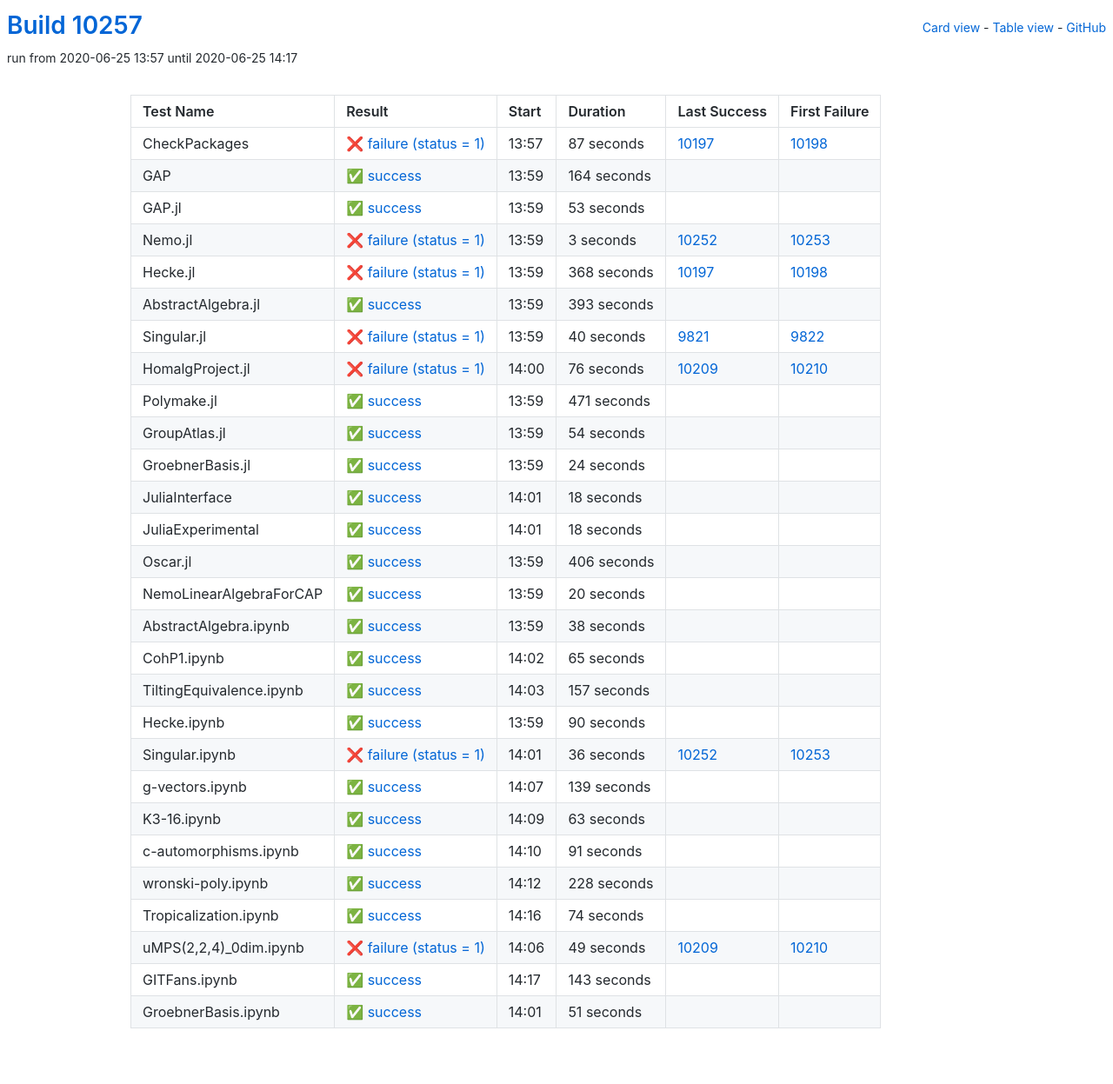
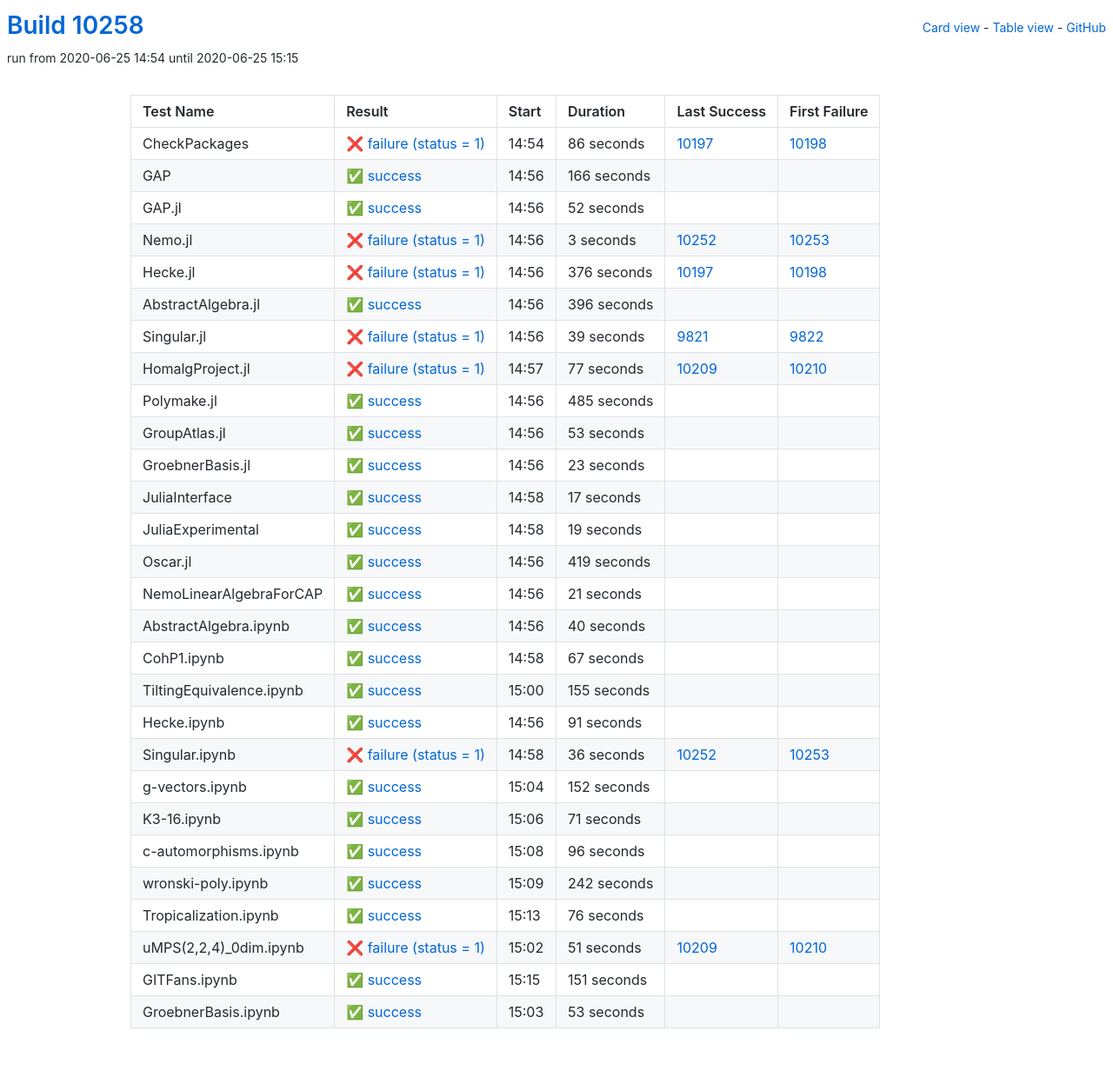
Before and after one commit to oscar-system/oscar-ci-status, a Jekyll site: the page built from table.html, in a window 1280 px wide. Shown: the whole page at 87% size. Built offline with Jekyll 4.4.1, drawn with Linux system fonts in a browser that asks for light colours.

Commit message:
Build #10258

```diff
--- a/_data/ci.yml
+++ b/_data/ci.yml
@@ -1,6 +1,6 @@
 ---
-build: 10257
-build_url: https://oscarci.mathematik.uni-kl.de/job/oscar/10257/
+build: 10258
+build_url: https://oscarci.mathematik.uni-kl.de/job/oscar/10258/
 job: oscar
 organization: oscar-system
 repo: oscar-ci-status
@@ -8,44 +8,44 @@ repourl: https://github.com/oscar-system/oscar-ci-status
 tests:
 - name: CheckPackages
   id: checkpackages
-  log: https://oscarci.mathematik.uni-kl.de/job/oscar/10257/artifact/logs/build-10257/CheckPackages.log
-  start: 2020-06-25 13:57
+  log: https://oscarci.mathematik.uni-kl.de/job/oscar/10258/artifact/logs/build-10258/CheckPackages.log
+  start: 2020-06-25 14:54
   success: false
   exitcode: 1
   status: failure
-  duration: 87
+  duration: 86
   last_success: 10197
   last_success_url: https://oscarci.mathematik.uni-kl.de/job/oscar/10197/
   first_failure: 10198
   first_failure_url: https://oscarci.mathematik.uni-kl.de/job/oscar/10198/
 - name: GAP
   id: gap
-  log: https://oscarci.mathematik.uni-kl.de/job/oscar/10257/artifact/logs/build-10257/GAP.log
-  start: 2020-06-25 13:59
+  log: https://oscarci.mathematik.uni-kl.de/job/oscar/10258/artifact/logs/build-10258/GAP.log
+  start: 2020-06-25 14:56
   success: true
   exitcode: 0
   status: success
-  duration: 164
+  duration: 166
   last_success: false
   last_success_url:
   first_failure: false
   first_failure_url:
 - name: GAP.jl
   id: gap-jl
-  log: https://oscarci.mathematik.uni-kl.de/job/oscar/10257/artifact/logs/build-10257/GAP.jl.log
-  start: 2020-06-25 13:59
+  log: https://oscarci.mathematik.uni-kl.de/job/oscar/10258/artifact/logs/build-10258/GAP.jl.log
+  start: 2020-06-25 14:56
   success: true
   exitcode: 0
   status: success
-  duration: 53
+  duration: 52
   last_success: false
   last_success_url:
   first_failure: false
   first_failure_url:
 - name: Nemo.jl
   id: nemo-jl
-  log: https://oscarci.mathematik.uni-kl.de/job/oscar/10257/artifact/logs/build-10257/Nemo.jl.log
-  start: 2020-06-25 13:59
+  log: https://oscarci.mathematik.uni-kl.de/job/oscar/10258/artifact/logs/build-10258/Nemo.jl.log
+  start: 2020-06-25 14:56
   success: false
   exitcode: 1
   status: failure
@@ -56,188 +56,188 @@ tests:
   first_failure_url: https://oscarci.mathematik.uni-kl.de/job/oscar/10253/
 - name: Hecke.jl
   id: hecke-jl
-  log: https://oscarci.mathematik.uni-kl.de/job/oscar/10257/artifact/logs/build-10257/Hecke.jl.log
-  start: 2020-06-25 13:59
+  log: https://oscarci.mathematik.uni-kl.de/job/oscar/10258/artifact/logs/build-10258/Hecke.jl.log
+  start: 2020-06-25 14:56
   success: false
   exitcode: 1
   status: failure
-  duration: 368
+  duration: 376
   last_success: 10197
   last_success_url: https://oscarci.mathematik.uni-kl.de/job/oscar/10197/
   first_failure: 10198
   first_failure_url: https://oscarci.mathematik.uni-kl.de/job/oscar/10198/
 - name: AbstractAlgebra.jl
   id: abstractalgebra-jl
-  log: https://oscarci.mathematik.uni-kl.de/job/oscar/10257/artifact/logs/build-10257/AbstractAlgebra.jl.log
-  start: 2020-06-25 13:59
+  log: https://oscarci.mathematik.uni-kl.de/job/oscar/10258/artifact/logs/build-10258/AbstractAlgebra.jl.log
+  start: 2020-06-25 14:56
   success: true
   exitcode: 0
   status: success
-  duration: 393
+  duration: 396
   last_success: false
   last_success_url:
   first_failure: false
   first_failure_url:
 - name: Singular.jl
   id: singular-jl
-  log: https://oscarci.mathematik.uni-kl.de/job/oscar/10257/artifact/logs/build-10257/Singular.jl.log
-  start: 2020-06-25 13:59
+  log: https://oscarci.mathematik.uni-kl.de/job/oscar/10258/artifact/logs/build-10258/Singular.jl.log
+  start: 2020-06-25 14:56
   success: false
   exitcode: 1
   status: failure
-  duration: 40
+  duration: 39
   last_success: 9821
   last_success_url: https://oscarci.mathematik.uni-kl.de/job/oscar/9821/
   first_failure: 9822
   first_failure_url: https://oscarci.mathematik.uni-kl.de/job/oscar/9822/
 - name: HomalgProject.jl
   id: homalgproject-jl
-  log: https://oscarci.mathematik.uni-kl.de/job/oscar/10257/artifact/logs/build-10257/HomalgProject.jl.log
-  start: 2020-06-25 14:00
+  log: https://oscarci.mathematik.uni-kl.de/job/oscar/10258/artifact/logs/build-10258/HomalgProject.jl.log
+  start: 2020-06-25 14:57
   success: false
   exitcode: 1
   status: failure
-  duration: 76
+  duration: 77
   last_success: 10209
   last_success_url: https://oscarci.mathematik.uni-kl.de/job/oscar/10209/
   first_failure: 10210
   first_failure_url: https://oscarci.mathematik.uni-kl.de/job/oscar/10210/
 - name: Polymake.jl
   id: polymake-jl
-  log: https://oscarci.mathematik.uni-kl.de/job/oscar/10257/artifact/logs/build-10257/Polymake.jl.log
-  start: 2020-06-25 13:59
+  log: https://oscarci.mathematik.uni-kl.de/job/oscar/10258/artifact/logs/build-10258/Polymake.jl.log
+  start: 2020-06-25 14:56
   success: true
   exitcode: 0
   status: success
-  duration: 471
+  duration: 485
   last_success: false
   last_success_url:
   first_failure: false
   first_failure_url:
 - name: GroupAtlas.jl
   id: groupatlas-jl
-  log: https://oscarci.mathematik.uni-kl.de/job/oscar/10257/artifact/logs/build-10257/GroupAtlas.jl.log
-  start: 2020-06-25 13:59
+  log: https://oscarci.mathematik.uni-kl.de/job/oscar/10258/artifact/logs/build-10258/GroupAtlas.jl.log
+  start: 2020-06-25 14:56
   success: true
   exitcode: 0
   status: success
-  duration: 54
+  duration: 53
   last_success: false
   last_success_url:
   first_failure: false
   first_failure_url:
 - name: GroebnerBasis.jl
   id: groebnerbasis-jl
-  log: https://oscarci.mathematik.uni-kl.de/job/oscar/10257/artifact/logs/build-10257/GroebnerBasis.jl.log
-  start: 2020-06-25 13:59
+  log: https://oscarci.mathematik.uni-kl.de/job/oscar/10258/artifact/logs/build-10258/GroebnerBasis.jl.log
+  start: 2020-06-25 14:56
   success: true
   exitcode: 0
   status: success
-  duration: 24
+  duration: 23
   last_success: false
   last_success_url:
   first_failure: false
   first_failure_url:
 - name: JuliaInterface
   id: juliainterface
-  log: https://oscarci.mathematik.uni-kl.de/job/oscar/10257/artifact/logs/build-10257/JuliaInterface.log
-  start: 2020-06-25 14:01
+  log: https://oscarci.mathematik.uni-kl.de/job/oscar/10258/artifact/logs/build-10258/JuliaInterface.log
+  start: 2020-06-25 14:58
   success: true
   exitcode: 0
   status: success
-  duration: 18
+  duration: 17
   last_success: false
   last_success_url:
   first_failure: false
   first_failure_url:
 - name: JuliaExperimental
   id: juliaexperimental
-  log: https://oscarci.mathematik.uni-kl.de/job/oscar/10257/artifact/logs/build-10257/JuliaExperimental.log
-  start: 2020-06-25 14:01
+  log: https://oscarci.mathematik.uni-kl.de/job/oscar/10258/artifact/logs/build-10258/JuliaExperimental.log
+  start: 2020-06-25 14:58
   success: true
   exitcode: 0
   status: success
-  duration: 18
+  duration: 19
   last_success: false
   last_success_url:
   first_failure: false
   first_failure_url:
 - name: Oscar.jl
   id: oscar-jl
-  log: https://oscarci.mathematik.uni-kl.de/job/oscar/10257/artifact/logs/build-10257/Oscar.jl.log
-  start: 2020-06-25 13:59
+  log: https://oscarci.mathematik.uni-kl.de/job/oscar/10258/artifact/logs/build-10258/Oscar.jl.log
+  start: 2020-06-25 14:56
   success: true
   exitcode: 0
   status: success
-  duration: 406
+  duration: 419
   last_success: false
   last_success_url:
   first_failure: false
   first_failure_url:
 - name: NemoLinearAlgebraForCAP
   id: nemolinearalgebraforcap
-  log: https://oscarci.mathematik.uni-kl.de/job/oscar/10257/artifact/logs/build-10257/NemoLinearAlgebraForCAP.log
-  start: 2020-06-25 13:59
+  log: https://oscarci.mathematik.uni-kl.de/job/oscar/10258/artifact/logs/build-10258/NemoLinearAlgebraForCAP.log
+  start: 2020-06-25 14:56
   success: true
   exitcode: 0
   status: success
-  duration: 20
+  duration: 21
   last_success: false
   last_success_url:
   first_failure: false
   first_failure_url:
 - name: AbstractAlgebra.ipynb
   id: abstractalgebra-ipynb
-  log: https://oscarci.mathematik.uni-kl.de/job/oscar/10257/artifact/logs/build-10257/AbstractAlgebra.ipynb.log
-  start: 2020-06-25 13:59
+  log: https://oscarci.mathematik.uni-kl.de/job/oscar/10258/artifact/logs/build-10258/AbstractAlgebra.ipynb.log
+  start: 2020-06-25 14:56
   success: true
   exitcode: 0
   status: success
-  duration: 38
+  duration: 40
   last_success: false
   last_success_url:
   first_failure: false
   first_failure_url:
 - name: CohP1.ipynb
   id: cohp1-ipynb
-  log: https://oscarci.mathematik.uni-kl.de/job/oscar/10257/artifact/logs/build-10257/CohP1.ipynb.log
-  start: 2020-06-25 14:02
+  log: https://oscarci.mathematik.uni-kl.de/job/oscar/10258/artifact/logs/build-10258/CohP1.ipynb.log
+  start: 2020-06-25 14:58
   success: true
   exitcode: 0
   status: success
-  duration: 65
+  duration: 67
   last_success: false
   last_success_url:
   first_failure: false
   first_failure_url:
 - name: TiltingEquivalence.ipynb
   id: tiltingequivalence-ipynb
-  log: https://oscarci.mathematik.uni-kl.de/job/oscar/10257/artifact/logs/build-10257/TiltingEquivalence.ipynb.log
-  start: 2020-06-25 14:03
+  log: https://oscarci.mathematik.uni-kl.de/job/oscar/10258/artifact/logs/build-10258/TiltingEquivalence.ipynb.log
+  start: 2020-06-25 15:00
   success: true
   exitcode: 0
   status: success
-  duration: 157
+  duration: 155
   last_success: false
   last_success_url:
   first_failure: false
   first_failure_url:
 - name: Hecke.ipynb
   id: hecke-ipynb
-  log: https://oscarci.mathematik.uni-kl.de/job/oscar/10257/artifact/logs/build-10257/Hecke.ipynb.log
-  start: 2020-06-25 13:59
+  log: https://oscarci.mathematik.uni-kl.de/job/oscar/10258/artifact/logs/build-10258/Hecke.ipynb.log
+  start: 2020-06-25 14:56
   success: true
   exitcode: 0
   status: success
-  duration: 90
+  duration: 91
   last_success: false
   last_success_url:
   first_failure: false
   first_failure_url:
 - name: Singular.ipynb
   id: singular-ipynb
-  log: https://oscarci.mathematik.uni-kl.de/job/oscar/10257/artifact/logs/build-10257/Singular.ipynb.log
-  start: 2020-06-25 14:01
+  log: https://oscarci.mathematik.uni-kl.de/job/oscar/10258/artifact/logs/build-10258/Singular.ipynb.log
+  start: 2020-06-25 14:58
   success: false
   exitcode: 1
   status: failure
@@ -248,96 +248,96 @@ tests:
   first_failure_url: https://oscarci.mathematik.uni-kl.de/job/oscar/10253/
 - name: g-vectors.ipynb
   id: g-vectors-ipynb
-  log: https://oscarci.mathematik.uni-kl.de/job/oscar/10257/artifact/logs/build-10257/g-vectors.ipynb.log
-  start: 2020-06-25 14:07
+  log: https://oscarci.mathematik.uni-kl.de/job/oscar/10258/artifact/logs/build-10258/g-vectors.ipynb.log
+  start: 2020-06-25 15:04
   success: true
   exitcode: 0
   status: success
-  duration: 139
+  duration: 152
   last_success: false
   last_success_url:
   first_failure: false
   first_failure_url:
 - name: K3-16.ipynb
   id: k3-16-ipynb
-  log: https://oscarci.mathematik.uni-kl.de/job/oscar/10257/artifact/logs/build-10257/K3-16.ipynb.log
-  start: 2020-06-25 14:09
+  log: https://oscarci.mathematik.uni-kl.de/job/oscar/10258/artifact/logs/build-10258/K3-16.ipynb.log
+  start: 2020-06-25 15:06
   success: true
   exitcode: 0
   status: success
-  duration: 63
+  duration: 71
   last_success: false
   last_success_url:
   first_failure: false
   first_failure_url:
 - name: c-automorphisms.ipynb
   id: c-automorphisms-ipynb
-  log: https://oscarci.mathematik.uni-kl.de/job/oscar/10257/artifact/logs/build-10257/c-automorphisms.ipynb.log
-  start: 2020-06-25 14:10
+  log: https://oscarci.mathematik.uni-kl.de/job/oscar/10258/artifact/logs/build-10258/c-automorphisms.ipynb.log
+  start: 2020-06-25 15:08
   success: true
   exitcode: 0
   status: success
-  duration: 91
+  duration: 96
   last_success: false
   last_success_url:
   first_failure: false
   first_failure_url:
 - name: wronski-poly.ipynb
   id: wronski-poly-ipynb
-  log: https://oscarci.mathematik.uni-kl.de/job/oscar/10257/artifact/logs/build-10257/wronski-poly.ipynb.log
-  start: 2020-06-25 14:12
+  log: https://oscarci.mathematik.uni-kl.de/job/oscar/10258/artifact/logs/build-10258/wronski-poly.ipynb.log
+  start: 2020-06-25 15:09
   success: true
   exitcode: 0
   status: success
-  duration: 228
+  duration: 242
   last_success: false
   last_success_url:
   first_failure: false
   first_failure_url:
 - name: Tropicalization.ipynb
   id: tropicalization-ipynb
-  log: https://oscarci.mathematik.uni-kl.de/job/oscar/10257/artifact/logs/build-10257/Tropicalization.ipynb.log
-  start: 2020-06-25 14:16
+  log: https://oscarci.mathematik.uni-kl.de/job/oscar/10258/artifact/logs/build-10258/Tropicalization.ipynb.log
+  start: 2020-06-25 15:13
   success: true
   exitcode: 0
   status: success
-  duration: 74
+  duration: 76
   last_success: false
   last_success_url:
   first_failure: false
   first_failure_url:
 - name: uMPS(2,2,4)_0dim.ipynb
   id: umps-2-2-4-0dim-ipynb
-  log: https://oscarci.mathematik.uni-kl.de/job/oscar/10257/artifact/logs/build-10257/uMPS-2-2-4-_0dim.ipynb.log
-  start: 2020-06-25 14:06
+  log: https://oscarci.mathematik.uni-kl.de/job/oscar/10258/artifact/logs/build-10258/uMPS-2-2-4-_0dim.ipynb.log
+  start: 2020-06-25 15:02
   success: false
   exitcode: 1
   status: failure
-  duration: 49
+  duration: 51
   last_success: 10209
   last_success_url: https://oscarci.mathematik.uni-kl.de/job/oscar/10209/
   first_failure: 10210
   first_failure_url: https://oscarci.mathematik.uni-kl.de/job/oscar/10210/
 - name: GITFans.ipynb
   id: gitfans-ipynb
-  log: https://oscarci.mathematik.uni-kl.de/job/oscar/10257/artifact/logs/build-10257/GITFans.ipynb.log
-  start: 2020-06-25 14:17
+  log: https://oscarci.mathematik.uni-kl.de/job/oscar/10258/artifact/logs/build-10258/GITFans.ipynb.log
+  start: 2020-06-25 15:15
   success: true
   exitcode: 0
   status: success
-  duration: 143
+  duration: 151
   last_success: false
   last_success_url:
   first_failure: false
   first_failure_url:
 - name: GroebnerBasis.ipynb
   id: groebnerbasis-ipynb
-  log: https://oscarci.mathematik.uni-kl.de/job/oscar/10257/artifact/logs/build-10257/GroebnerBasis.ipynb.log
-  start: 2020-06-25 14:01
+  log: https://oscarci.mathematik.uni-kl.de/job/oscar/10258/artifact/logs/build-10258/GroebnerBasis.ipynb.log
+  start: 2020-06-25 15:03
   success: true
   exitcode: 0
   status: success
-  duration: 51
+  duration: 53
   last_success: false
   last_success_url:
   first_failure: false
```
Also changed, not shown: README.md.
